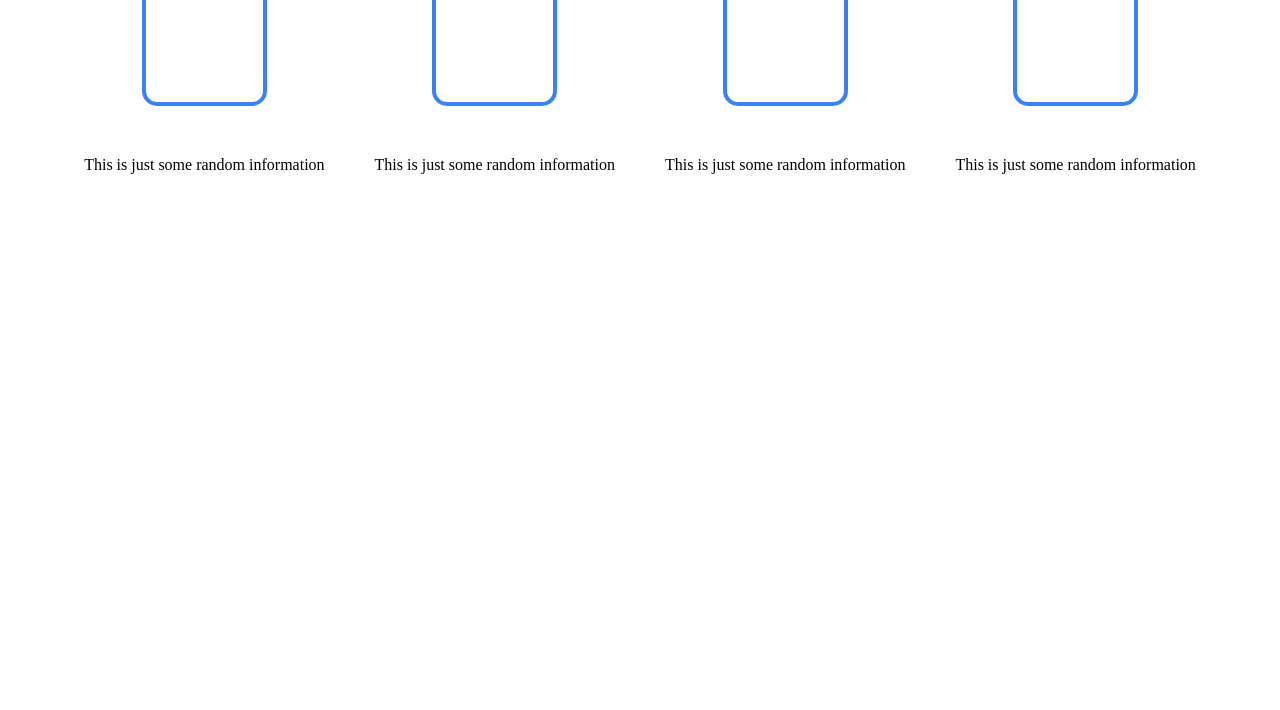
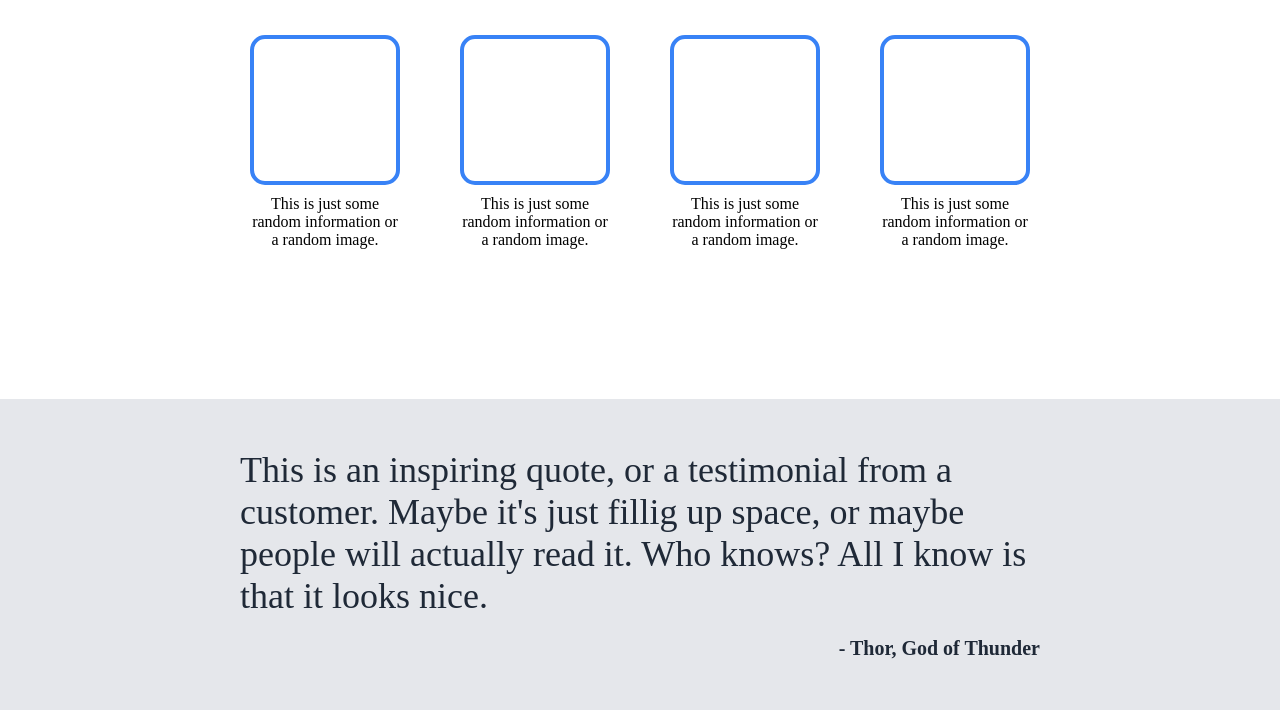
Before and after one commit to Rgraf228/LandingPage, a plain HTML site: page index.html in a window 1280 px wide. Shown: the part 697-1407 px from the top of the page. Before the commit the page ends 871 px from the top, so only its background shows below. Drawn offline with Linux system fonts and the light colour scheme.

Commit message:
Added quote section etc
added the quote section as well as made the nav bar and hero section more squared

```diff
--- a/index.html
+++ b/index.html
@@ -15,6 +15,7 @@
 <body>
 
     <!--Nav bar-->
+    <div class="navbar-background">
         <div class="navbar">
             <div class="logo">Header Logo</div>
             <ul class="nav-links">
@@ -22,6 +23,7 @@
                 <li><a href="#">header link two</a></li>
                 <li><a href="#">header link three</a></li>
             </ul>
+        </div>
     </div>
 
     <!--Hero-->
@@ -47,23 +49,30 @@
         <div class="imgsquares">
             <div class="column">
                 <div class="square"></div>
-                <p class="info">This is just some random information</p>
+                <p class="info">This is just some random information or a random image.</p>
             </div>
             <div class="column">
                 <div class="square"></div>
-                <p class="info">This is just some random information</p>
+                <p class="info">This is just some random information or a random image.</p>
             </div>
             <div class="column">
                 <div class="square"></div>
-                <p class="info">This is just some random information</p>
+                <p class="info">This is just some random information or a random image.</p>
             </div>
             <div class="column">
                 <div class="square"></div>
-                <p class="info">This is just some random information</p>
+                <p class="info">This is just some random information or a random image.</p>
             </div>
         </div>
     </div>
-
+    <!--Quote Section-->
+    <div class="background">
+        <div class="quote">
+            <p class="txt">This is an inspiring quote, or a testimonial from a customer. Maybe it's just fillig up
+                space, or maybe people will actually read it. Who knows? All I know is that it looks nice. </p>
+            <div class="author">- Thor, God of Thunder</div>
+        </div>
+    </div>
 
 </body>
 
--- a/style.css
+++ b/style.css
@@ -3,13 +3,17 @@
   padding: 0;
   box-sizing: border-box;
 }
+.navbar-background {
+  background-color: #1f2937;
+}
 .navbar {
   display: flex;
   justify-content: space-between;
   align-items: center;
-  background-color: #1f2937;
-  padding: 20px 150px;
+  padding: 20px 40px;
+  max-width: 1200px;
   color: white;
+  margin: 0 auto;
 }
 
 .logo {
@@ -39,11 +43,12 @@
 
 .hero {
   display: flex;
-  justify-content: space-between;
+  justify-content: center;
   align-items: center;
   padding: 100px 150px;
   background-color: #1f2937;
   color: white;
+  gap: 125px;
 }
 
 .hero-text {
@@ -96,6 +101,7 @@
 }
 .info {
   margin-top: 50px;
+  margin-bottom: 150px;
 }
 .info-header {
   text-align: center;
@@ -107,17 +113,44 @@
 .imgsquares {
   display: flex;
   justify-content: center;
-  gap: 50px;
+  gap: 60px;
+  margin-top: 30px;
 }
 .square {
   border: 4px solid #3882f6;
-  height: 125px;
-  width: 125px;
+  height: 150px;
+  width: 150px;
   border-radius: 15px;
 }
 .column {
   display: flex;
   flex-direction: column;
   align-items: center;
+  max-width: 150px;
+  text-align: center;
+}
+p.info {
+  margin-top: 10px;
+  margin-bottom: 0;
+  padding: 0;
+}
+.background {
+  background-color: #e5e7eb;
+  display: flex;
   justify-content: center;
+  padding: 50px 20px;
 }
+.quote {
+  max-width: 800px;
+  font-style: light italic;
+  font-size: 36px;
+  color: #1f2937;
+}
+.txt {
+  margin-bottom: 20px;
+}
+.author {
+  text-align: right;
+  font-weight: bold;
+  font-size: 20px;
+}
```
Lines whose indentation alone changed are shown as unchanged.
